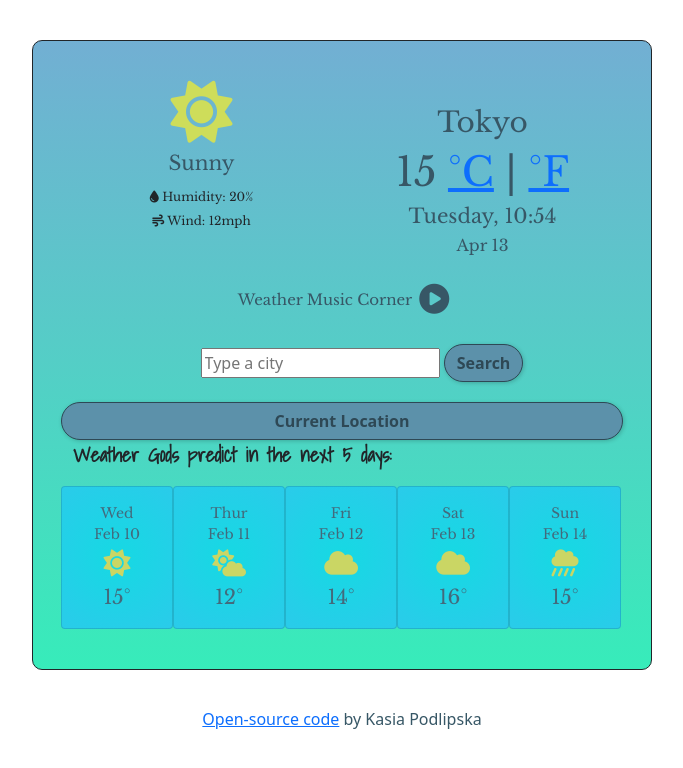
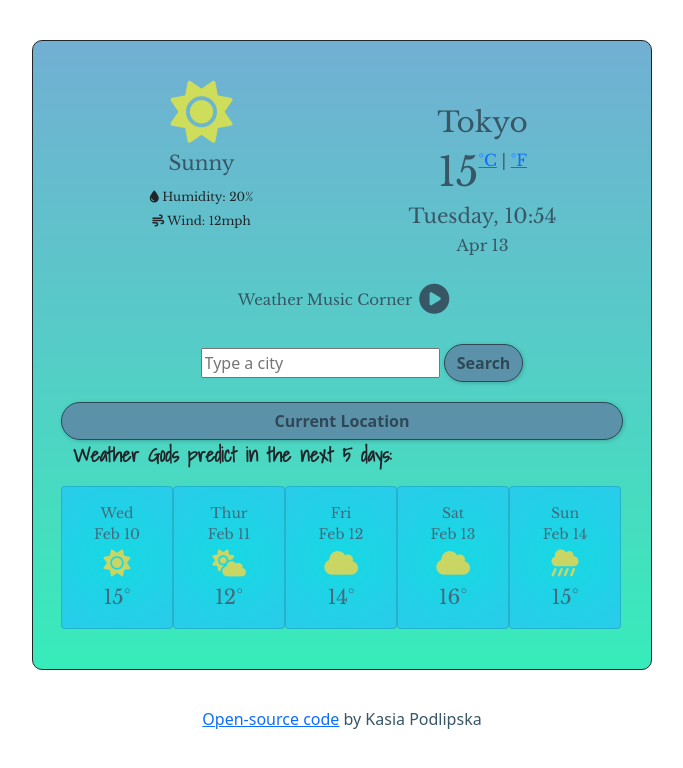
Before and after one commit to lipka-coder/my-weather-app, a plain HTML site: page index.html in a window 1280 px wide. Shown: the whole page, without its empty margins (298-981 px from the left). Drawn offline with nearby package versions, Linux system fonts and the light colour scheme; no server answers.

Commit message:
Improved the styling of the units

```diff
--- a/styles.css
+++ b/styles.css
@@ -38,6 +38,12 @@
     text-align: center;
     margin-top: 25px;
     font-family: "Libre Baskerville", serif;
+  }
+
+  .units {
+    position: relative;
+    font-size: 16px;
+    top: -20px;
   }
 
   h1,
```
Also changed, not shown: index.html (+1 -2 lines).
